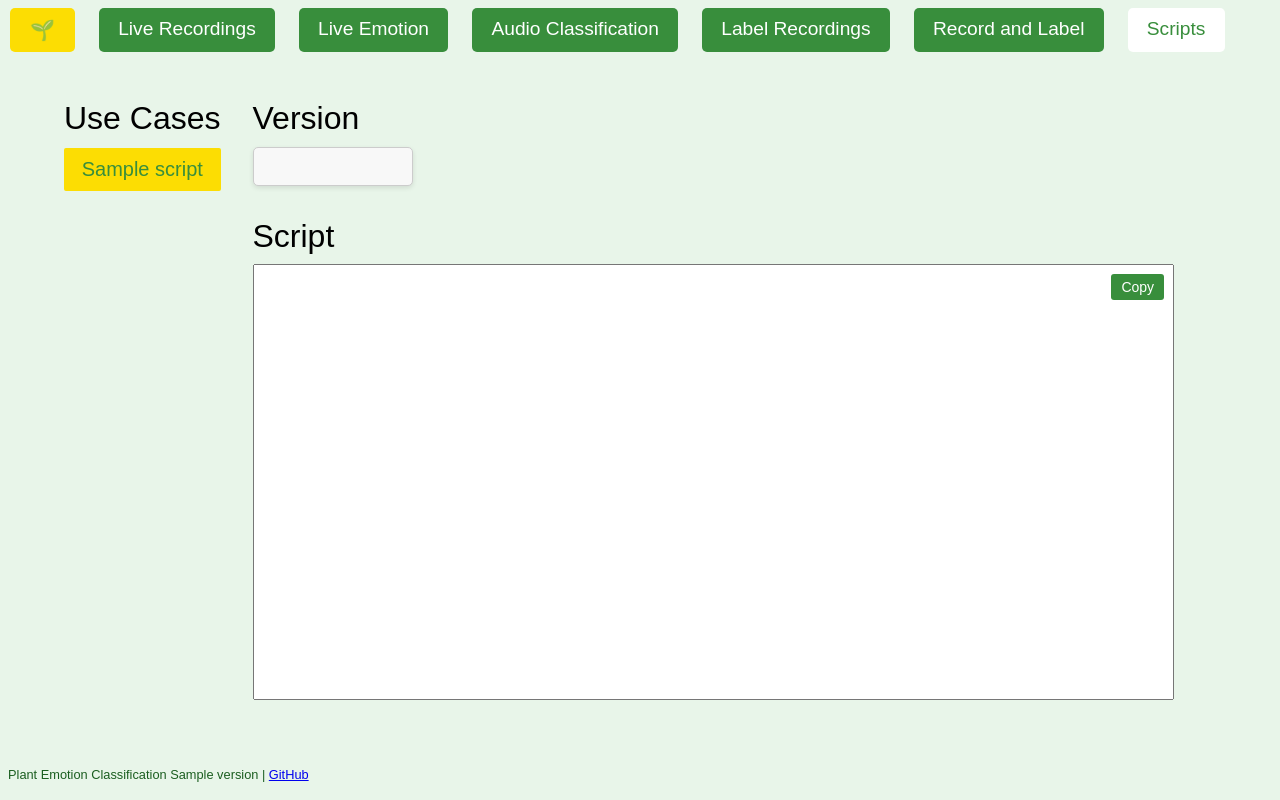
After one commit to diego411/petal, a Python web app: template src/templates/scripts.html in a window 1280 px wide. The commit adds this page. Run offline with Jinja, Linux system fonts and the light colour scheme; the template is opened without the code that fills it: most values are stand-ins (such as "Sample title", 1, 10 or a date in 2020); lists and menus that the app fills with data are empty.

Commit message:
6: page for downloading nanopy scripts

```diff
--- a/src/templates/macros.html
+++ b/src/templates/macros.html
@@ -4,13 +4,15 @@
     <a href="/states" class="button {% if current_page == 'states' %}highlighted{% endif %}">Live Recordings</a>
     <a href="/liveEmotion" class="button {% if current_page == 'liveEmotion' %}highlighted{% endif %}">Live Emotion</a>
     <a href="/audioClassification"
-        class="button {% if current_page == 'audioClassification' %}highlighted{% endif %}">Audio Classification</a>
+       class="button {% if current_page == 'audioClassification' %}highlighted{% endif %}">Audio Classification</a>
     <a href="/labelRecordings" class="button {% if current_page == 'labelRecordings' %}highlighted{% endif %}">Label
         Recordings</a>
     <a href="/recordAndLabel" class="button {% if current_page == 'recordAndLabel' %}highlighted{% endif %}">Record
         and Label
     </a>
+    <a href="/scripts" class="button {% if current_page == 'scripts' %}highlighted{% endif %}">Scripts</a>
 </div>
+
 {% endmacro %}
 
 {% macro render_footer(version) %}
--- /dev/null
+++ b/src/templates/scripts.html
@@ -0,0 +1,229 @@
+<!DOCTYPE html>
+<html lang="en">
+
+<head>
+    <meta charset="UTF-8">
+    <title>Scripts</title>
+    <link rel="stylesheet" type="text/css" href="static/styles/styles.css">
+    <style>
+        /* textarea {
+            overflow-y: scroll;
+            width: 70%;
+            height: 70%;
+        } */
+
+        .wrapper {
+            display: flex;
+            gap: 1em;
+            width: 90%;
+            height: 75vh;
+            font-size: 2em;
+            /* Adjust based on your need */
+        }
+
+        .wrapper ul {
+            margin: 0.3em 0;
+            padding: 0;
+            list-style: none;
+            background: transparent;
+            /* Optional styling */
+        }
+
+        .wrapper ul li {
+            margin-bottom: 10px;
+        }
+
+        button {
+            padding: 8px 16px;
+            background: #fcdd03;
+            border: none;
+            outline: none;
+            border-radius: 2px;
+            cursor: pointer;
+        }
+
+        .button-text {
+            color: #388e3c;
+            font-size: 1.5em;
+        }
+
+        .wrapper ul button {
+            width: 100%;
+            /* Make buttons fill the li */
+            padding: 10px;
+        }
+
+        .content {
+            width: 80%;
+            display: flex;
+            flex-direction: column;
+        }
+
+        #versionSelect {
+            margin-bottom: 10px;
+        }
+
+        .textarea-container {
+            height: 100%;
+            position: relative;
+            display: inline-block;
+        }
+
+        textarea {
+            overflow-y: scroll;
+            /* This will make the textarea grow to fill remaining space */
+            width: 100%;
+            height: 100%;
+            padding: 10px;
+            box-sizing: border-box;
+            font-size: 16px;
+            resize: none;
+        }
+
+        .copy-button {
+            position: absolute;
+            top: 10px;
+            right: 10px;
+            padding: 5px 10px;
+            font-size: 14px;
+            cursor: pointer;
+            background-color: #388e3c;
+            color: white;
+            border: none;
+            border-radius: 3px;
+        }
+
+        .copy-button:hover {
+            background-color: #45a049;
+        }
+
+        .white-background {
+            background: white;
+        }
+
+        #versionSelect {
+            width: 10em;
+            padding: 10px;
+            font-size: 16px;
+            border: 1px solid #ccc;
+            border-radius: 5px;
+            background-color: #f8f8f8;
+            color: #333;
+            appearance: none;
+            /* Remove default styling on most browsers */
+            cursor: pointer;
+            box-shadow: 0 2px 5px rgba(0, 0, 0, 0.1);
+            transition: border-color 0.3s ease, box-shadow 0.3s ease;
+            margin-bottom: 2em;
+        }
+
+        #versionSelect:hover {
+            border-color: #888;
+        }
+
+        #versionSelect:focus {
+            outline: none;
+            border-color: #007bff;
+            box-shadow: 0 0 5px rgba(0, 123, 255, 0.5);
+        }
+
+        label {
+            margin-bottom: 0.3em;
+        }
+    </style>
+</head>
+
+<body>
+    {% from "macros.html" import render_top_bar, render_footer %}
+    {{ render_top_bar('scripts') }}
+    <p id="parsedScripts" style="display: none;">{{parsed_scripts}}</p>
+    <div class="wrapper">
+        <div>
+            <label for="scriptList">Use Cases</label>
+            <ul id="scriptList">
+                {% for script in scripts %}
+                <li>
+                    <button id="button-{{script.name}}" onclick="handleClick('{{script.name}}')">
+                        <span class="button-text">{{script.name}}</span>
+                    </button>
+                </li>
+                {% endfor %}
+            </ul>
+        </div>
+        <div class="content">
+            <label for="versionSelect">Version</label>
+            <select name="versionSelect" id="versionSelect" onchange="updateSelection()">
+            </select>
+            <label for="scriptContent">Script</label>
+            <div class="textarea-container">
+                <textarea id="scriptContent" readonly></textarea>
+                <button id="copyButton" class="copy-button" onclick="copy()">Copy</button>
+            </div>
+        </div>
+    </div>
+
+    {{ render_footer(version) }}
+</body>
+<script>
+    const handleSelect = (script) => {
+        const name = script.name
+        select(name);
+        for (const script of scripts.filter(script => script.name !== name)) {
+            deSelect(script.name);
+        }
+
+        const versions = script.versions;
+        const latestVersion = versions.find(version => version.identifier.includes('latest'));
+        scriptContent.textContent = latestVersion.content;
+
+        while (versionSelect.firstChild) {
+            versionSelect.removeChild(versionSelect.firstChild);
+        }
+        for (version of versions) {
+            const option = document.createElement('option');
+            option.value = version.identifier;
+            option.textContent = version.identifier;
+            versionSelect.appendChild(option);
+        }
+        versionSelect.value = latestVersion.identifier;
+
+    }
+
+    const select = (name) => {
+        const button = document.getElementById(`button-${name}`);
+
+        button.classList.add('white-background');
+    }
+
+    const deSelect = (name) => {
+        const button = document.getElementById(`button-${name}`);
+
+        button.classList.remove('white-background');
+    }
+
+    const scripts = JSON.parse(document.getElementById('parsedScripts').textContent);
+    const scriptContent = document.getElementById('scriptContent');
+    const versionSelect = document.getElementById('versionSelect');
+
+    let selectedScript = scripts[0];
+    const versions = selectedScript.versions;
+    handleSelect(selectedScript);
+
+    const handleClick = (name) => {
+        selectedScript = scripts.find(script => script.name === name);
+        handleSelect(selectedScript);
+    }
+
+    const updateSelection = () => {
+        const selectedVersion = selectedScript.versions.find(version => version.identifier === versionSelect.value);
+        scriptContent.textContent = selectedVersion.content;
+    }
+
+    const copy = () => {
+        scriptContent.select();
+        document.execCommand("copy");
+    }
+
+</script>
+
+</html>
```
Also changed, not shown: src/main.py (+28 -0 lines), 6 other files.
